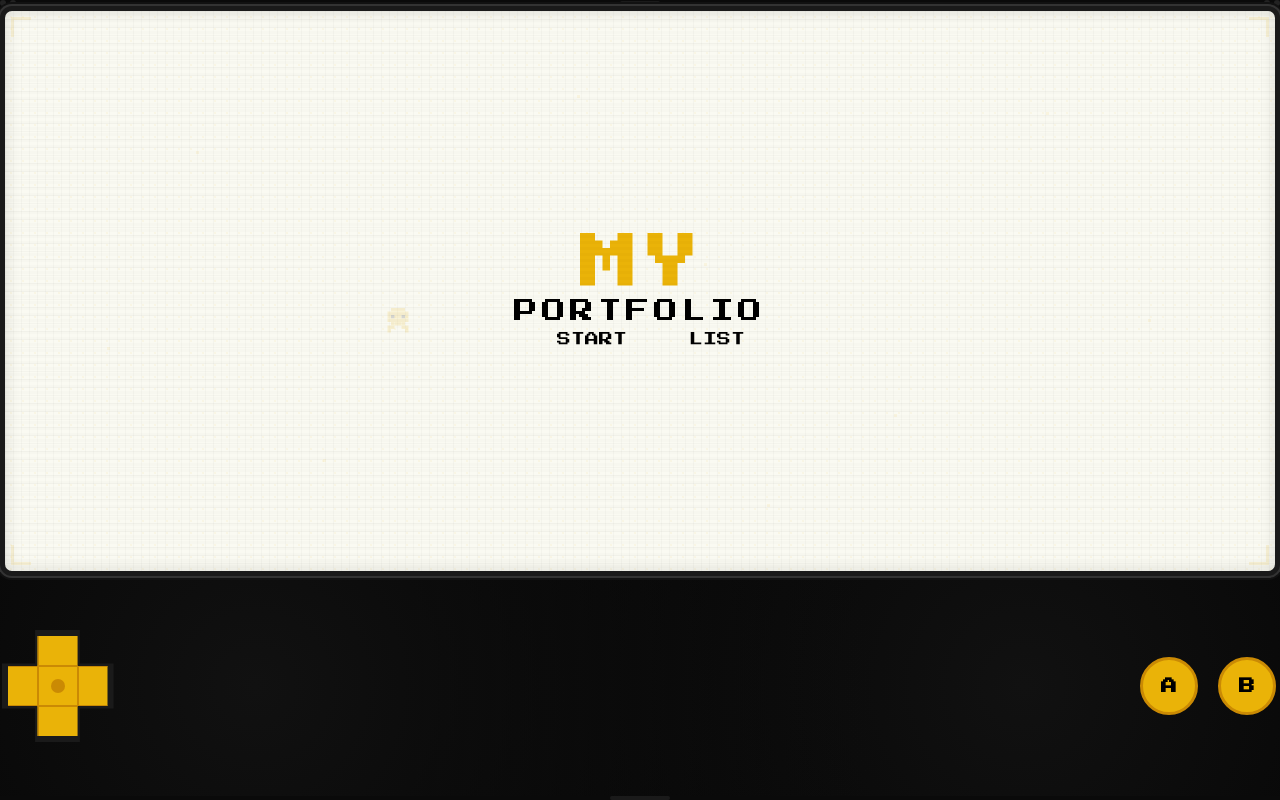
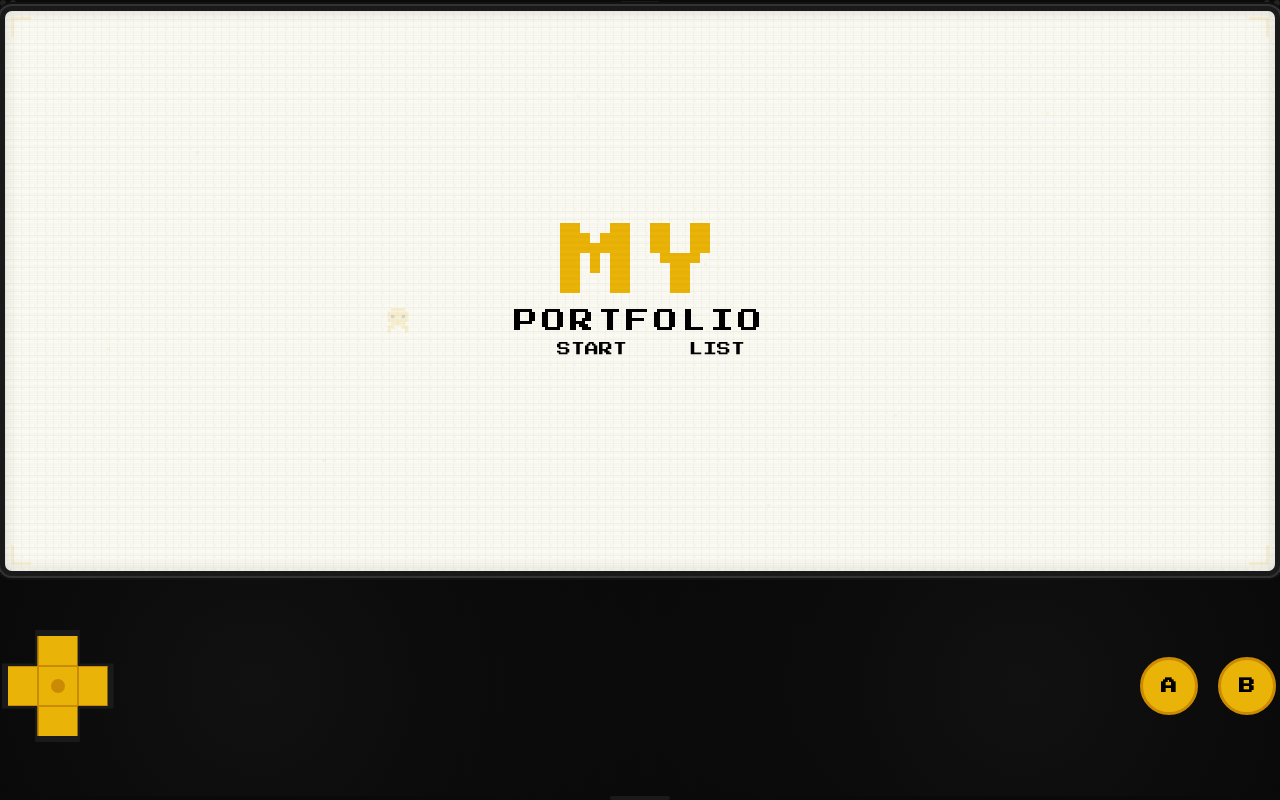
Before and after one commit to hadbierox196/Hadbie-portfolio, a React (Vite) app: page / in a window 1280 px wide. Built offline with nearby package versions, Linux system fonts and the light colour scheme.

Commit message:
Update index.css

```diff
--- a/src/index.css
+++ b/src/index.css
@@ -181,7 +181,7 @@ html, body, #root {
 .splash-big {
   font-family: 'Press Start 2P', monospace;
   color: #EAB308;
-  font-size: clamp(40px, 14vw, 60px);
+  font-size: clamp(60px, 18vw, 80px);
   line-height: 1;
 }
 
```
